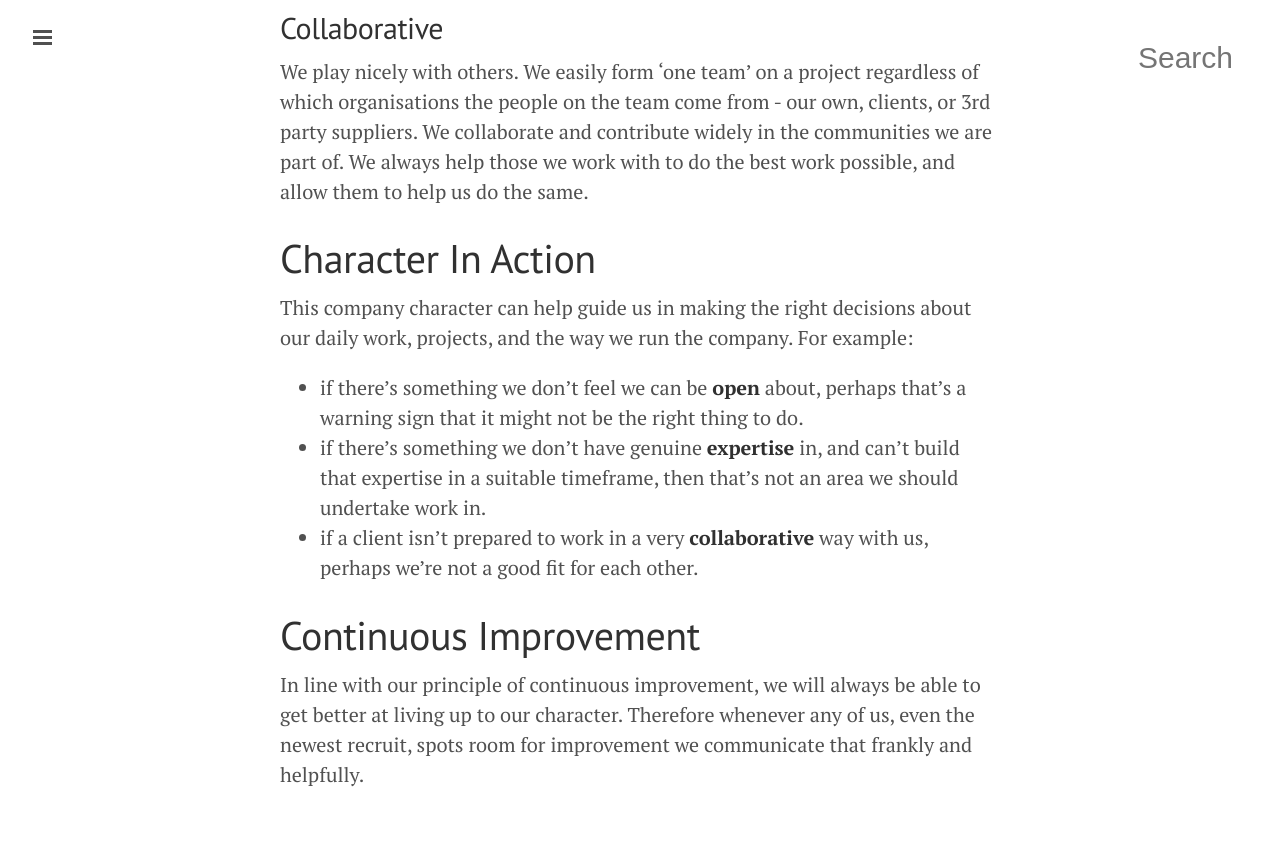
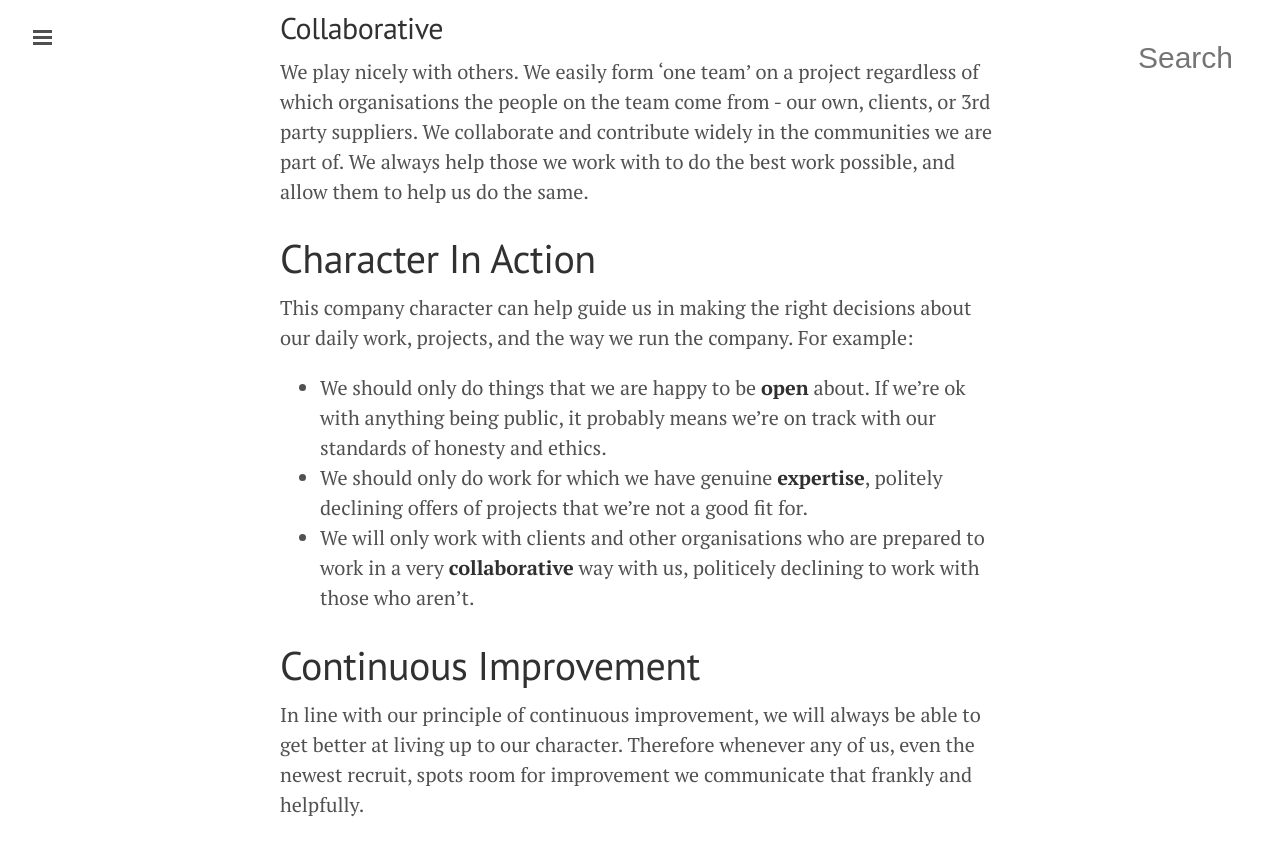
Before and after one commit to tormi/WunderWay, a Jekyll site: the page built from company/character.md, in a window 1280 px wide and 900 px high, scrolled down 873 px. Shown: the top 856 px of the window. Built offline with Jekyll 4.4.1, drawn with Linux system fonts in a browser that asks for light colours; Markdown is read by kramdown in place of the engine named in the settings.

Commit message:
Edit character page based on Mattis feedback

```diff
--- a/company/character.md
+++ b/company/character.md
@@ -26,9 +26,9 @@ We play nicely with others. We easily form 'one team' on a project regardless of
 # Character In Action
 This company character can help guide us in making the right decisions about our daily work, projects, and the way we run the company. For example:
 
-- if there's something we don't feel we can be **open** about, perhaps that's a warning sign that it might not be the right thing to do.
-- if there's something we don't have genuine **expertise** in, and can't build that expertise in a suitable timeframe, then that's not an area we should undertake work in.
-- if a client isn't prepared to work in a very **collaborative** way with us, perhaps we're not a good fit for each other.
+- We should only do things that we are happy to be **open** about. If we're ok with anything being public, it probably means we're on track with our standards of honesty and ethics.
+- We should only do work for which we have genuine **expertise**, politely declining offers of projects that we're not a good fit for.
+- We will only work with clients and other organisations who are prepared to work in a very **collaborative** way with us, politicely declining to work with those who aren't.
 
 # Continuous Improvement
 In line with our principle of continuous improvement, we will always be able to get better at living up to our character. Therefore whenever any of us, even the newest recruit, spots room for improvement we communicate that frankly and helpfully.
```
